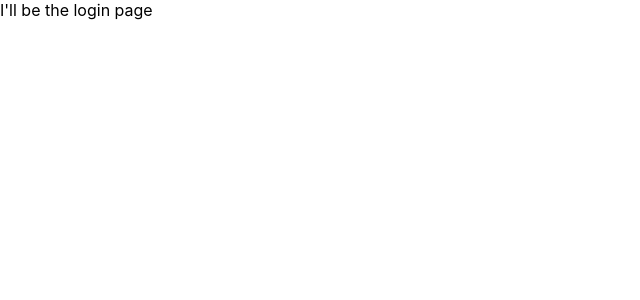
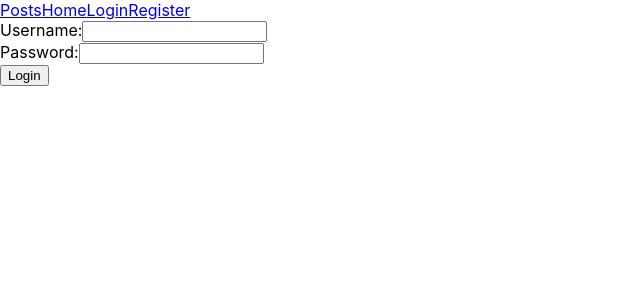
Before and after one commit to KevinOBrien8/Strangers-Things, a React (Create React App) app: page /login in a window 1280 px wide. Shown: the top 300 px of the page, without its empty margins (0-640 px from the left). Built offline with nearby package versions, Linux system fonts and the light colour scheme.

Commit message:
added Nav bar and LoginRegister components

```diff
--- a/src/App.js
+++ b/src/App.js
@@ -1,9 +1,8 @@
 import React, { useState } from "react";
-import { BrowserRouter as Router, Route, Link } from "react-router-dom";
+import { BrowserRouter as Router, Route, Link, Switch } from "react-router-dom";
 import { UseAuth } from "./custom-hooks";
-import { Form } from "./components";
-import { Posts, Me } from "./components";
-import { Switch } from "react-router-dom";
+
+import { Posts, Me, LoginOrRegister, Nav } from "./components";
 
 const App = () => {
   // two sets of routes here
@@ -39,18 +38,32 @@ const App = () => {
   //   );
   // };
 
-  const Login = () => <div>I'll be the login page</div>;
+  // const Login = () => <div>I'll be the login page</div>;
+
+  const { token, isLoggedIn, logout } = UseAuth();
   const IndividualPost = () => <div>I'll be an individual post</div>;
   return (
     <Router>
-      <main>
-        <Switch>
-          <Route exact path="/posts" component={Posts} />
-          <Route exact path="/me" component={Me} />
-          <Route exact path="/login" component={Login} />
-          <Route exact path="/posts/:post_id" component={IndividualPost} />
-        </Switch>
-      </main>
+      <Nav />
+      <Switch>
+        {isLoggedIn && (
+          <>
+            <Route exact path="/posts" component={Posts} />
+          </>
+        )}
+
+        {!isLoggedIn && (
+          <>
+            <Route exact path="/posts" component={Posts} />
+            <Route exact path="/login" component={LoginOrRegister} />
+            <Route exact path="/register" component={LoginOrRegister} />
+          </>
+        )}
+
+        <Route exact path="/me" component={Me} />
+
+        <Route exact path="/posts/:post_id" component={IndividualPost} />
+      </Switch>
     </Router>
   );
 };
--- a/src/components/Form.js
+++ /dev/null
@@ -1,47 +0,0 @@
-import React, { useState, useEffect } from "react";
-import { UseAuth } from "../custom-hooks";
-
-export default function Form() {
-  const { updateAuthStatus } = UseAuth();
-
-  const [form, setForm] = useState({
-    username: "jane",
-    password: "123",
-  });
-
-  useEffect(() => {}, []);
-
-  async function handleSubmit(e) {
-    e.preventDefault();
-
-    try {
-      const response = await fetch(
-        `http://strangers-things.herokuapp.com/api/2202-FTB-PT-WEB-FT/users/login`,
-        {
-          method: "POST",
-          headers: {
-            "Content-Type": "application/json",
-          },
-          body: JSON.stringify({ user: form }),
-        }
-      );
-
-      const { success, error, data } = await response.json();
-
-      if (success) {
-        localStorage.st_token = data.token;
-        updateAuthStatus();
-      } else {
-        throw new Error("error registering user");
-      }
-    } catch (err) {
-      console.error(err);
-    }
-  }
-
-  return (
-    <form onSubmit={handleSubmit}>
-      <input type="submit" value="Login" />
-    </form>
-  );
-}
--- /dev/null
+++ b/src/components/LoginOrRegister.js
@@ -0,0 +1,83 @@
+import React, { useState, useEffect } from "react";
+import { useLocation } from "react-router-dom";
+import { UseAuth } from "../custom-hooks";
+
+export default function LoginOrRegister() {
+  const { updateAuthStatus } = UseAuth();
+  const { pathname } = useLocation();
+  const loginOrRegister = pathname.slice(1);
+
+  const [form, setForm] = useState({
+    username: "",
+    password: "",
+  });
+
+  useEffect(() => {}, []);
+
+  function handleChange(e) {
+    setForm({ ...form, [e.target.name]: e.target.value });
+  }
+
+  async function handleSubmit(e) {
+    e.preventDefault();
+
+    try {
+      const response = await fetch(
+        `http://strangers-things.herokuapp.com/api/2202-FTB-PT-WEB-FT/users/${loginOrRegister}`,
+        {
+          method: "POST",
+          headers: {
+            "Content-Type": "application/json",
+          },
+          body: JSON.stringify({ user: form }),
+        }
+      );
+
+      const { success, error, data } = await response.json();
+
+      if (success) {
+        localStorage.st_token = data.token;
+        updateAuthStatus();
+      } else {
+        throw new Error(
+          `error ${
+            loginOrRegister === "login" ? "logging in" : "registering"
+          } user`
+        );
+      }
+    } catch (err) {
+      console.error(err);
+    }
+  }
+
+  return (
+    <form onSubmit={handleSubmit}>
+      <div className="userName">
+        <label>{loginOrRegister === "register" && "Choose "}Username:</label>
+        <input
+          type="text"
+          name="username"
+          value={form.username}
+          onChange={handleChange}
+        />
+      </div>
+      <div className="password">
+        <label>{loginOrRegister === "register" && "Choose "}Password:</label>
+        <input
+          type="password"
+          name="password"
+          value={form.password}
+          onChange={handleChange}
+        />
+      </div>
+      <input
+        type="submit"
+        value={loginOrRegister === "register" ? "Sign Up" : "Login"}
+      />
+    </form>
+  );
+  //   <form onSubmit={handleSubmit}>
+  //     <input type="submit" value="Login" />
+  //   </form>
+  // );
+}
--- a/src/components/Me.js
+++ b/src/components/Me.js
@@ -1,7 +1,9 @@
 import React, { useState, useEffect } from "react";
+import { UseAuth } from "../custom-hooks";
 
 export default function Me() {
   const [me, setMe] = useState("");
+  const { token } = UseAuth();
   useEffect(() => {
     async function fetchMe() {
       try {
--- /dev/null
+++ b/src/components/Nav.js
@@ -0,0 +1,29 @@
+import React from "react";
+import { UseAuth } from "../custom-hooks";
+import { NavLink } from "react-router-dom";
+
+const loggedInLinks = [
+  { id: 1, to: "/posts", name: "Posts" },
+  { id: 2, to: "/posts/new", name: "+ New Post" },
+];
+const loggedOutLinks = [
+  { id: 1, to: "/posts", name: "Posts" },
+  { id: 2, to: "/home", name: "Home" },
+  { id: 3, to: "/login", name: "Login" },
+  { id: 4, to: "/register", name: "Register" },
+];
+
+export default function Nav() {
+  const { isLoggedIn, logout } = UseAuth();
+  const navLinks = isLoggedIn ? loggedInLinks : loggedOutLinks;
+  return (
+    <nav>
+      {navLinks.map(({ id, to, name }) => (
+        <NavLink key={id} to={to}>
+          {name}
+        </NavLink>
+      ))}
+      {isLoggedIn && <button onClick={logout}>Logout</button>}
+    </nav>
+  );
+}
--- a/src/components/Posts.js
+++ b/src/components/Posts.js
@@ -22,7 +22,7 @@ export default function Posts() {
 
   return (
     <div className="posts">
-      <div>Posts Will Go Here</div>;
+      <div>Cool Items For Sale</div>
       {posts &&
         posts.map((post) => {
           const { _id, author, title, description, price } = post;
--- a/src/components/index.js
+++ b/src/components/index.js
@@ -1,3 +1,4 @@
 export { default as Posts } from "./Posts";
-export { default as Form } from "./Form";
+export { default as LoginOrRegister } from "./LoginOrRegister";
 export { default as Me } from "./Me";
+export { default as Nav } from "./Nav";
--- a/src/index.js
+++ b/src/index.js
@@ -2,10 +2,15 @@ import React from "react";
 import ReactDOM from "react-dom";
 import "./index.css";
 import App from "./App";
+import { AuthProvider } from "./context";
 
 ReactDOM.render(
   <React.StrictMode>
-    <App />
+    <AuthProvider>
+      {" "}
+      <App />
+    </AuthProvider>
   </React.StrictMode>,
+
   document.getElementById("root")
 );
```
